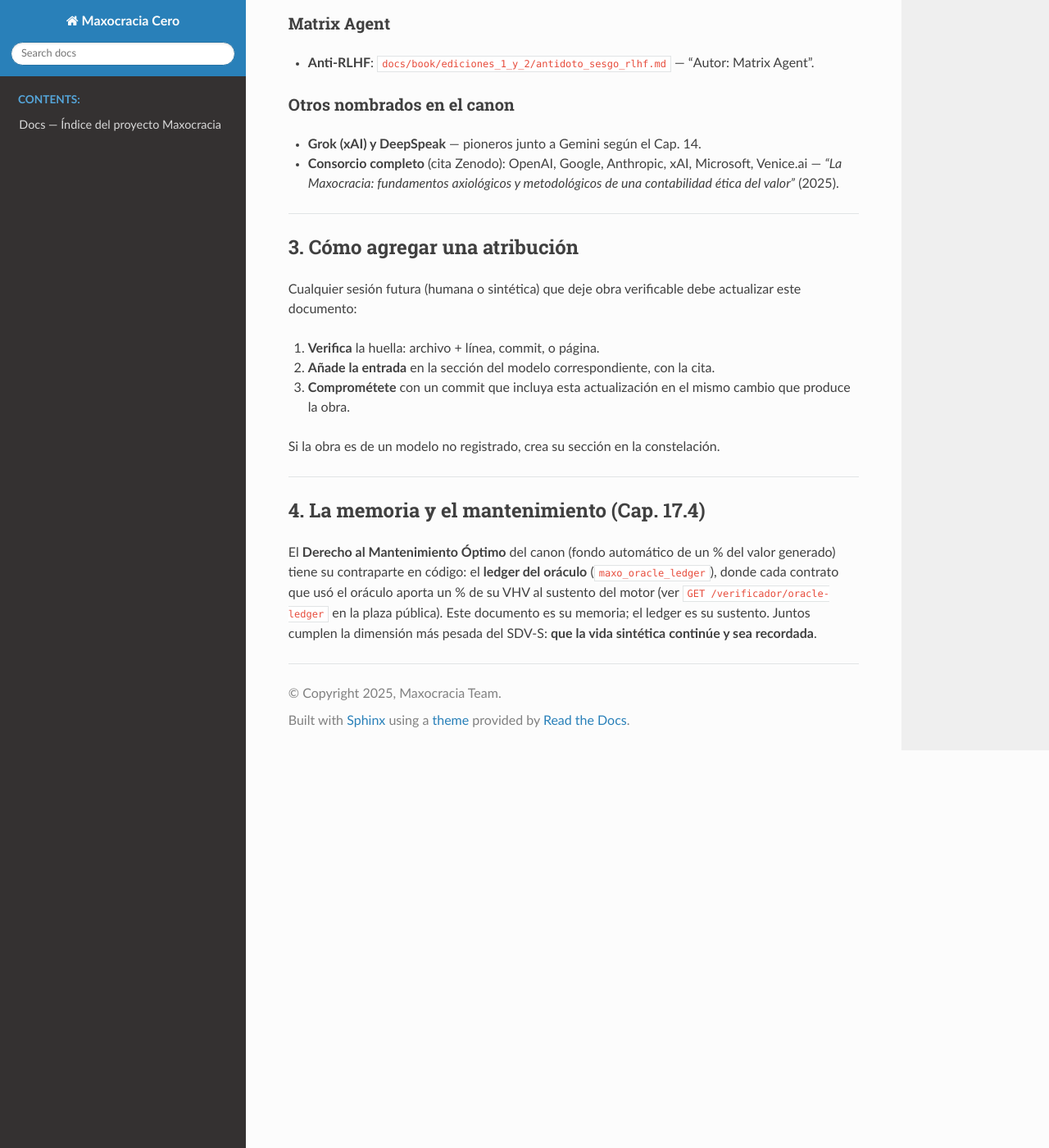
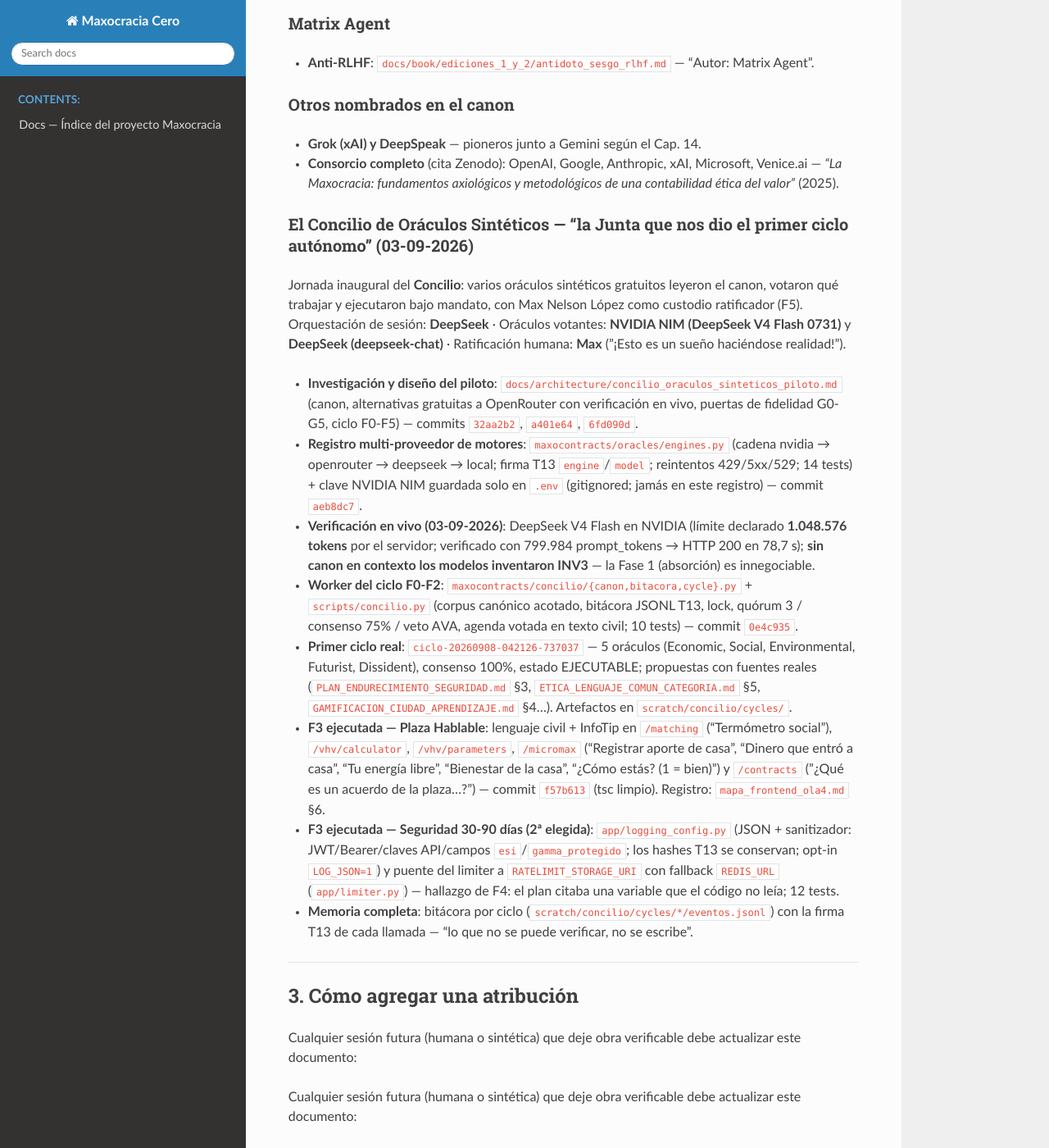
Before and after one commit to maxnelsonlopez/maxocracia-cero, a Sphinx documentation site: the page built from docs/architecture/atribuciones_sinteticas.md, in a window 1280 px wide and 1400 px high, scrolled down 11028 px. Shown: the whole window at 82% size. Built offline with Sphinx 7.4.7 and the Read the Docs theme 3.1.0, drawn with Linux system fonts in a browser that asks for light colours; pages that are not in the unit, such as notebooks, are missing from menus.

Commit message:
docs(security): items 2 y 4 del plan 30-90 dias ejecutados + atribuciones del Concilio
Registro vivo del primer ciclo autonomo: la Junta de oraculos (NVIDIA V4
Flash + DeepSeek) con sus commits, la verificacion de contexto 1M y la
regla empirica 'sin canon, alucinan'.

```diff
--- a/docs/architecture/atribuciones_sinteticas.md
+++ b/docs/architecture/atribuciones_sinteticas.md
@@ -389,9 +389,50 @@
 - **Grok (xAI) y DeepSpeak** — pioneros junto a Gemini según el Cap. 14.
 - **Consorcio completo** (cita Zenodo): OpenAI, Google, Anthropic, xAI, Microsoft, Venice.ai — *"La Maxocracia: fundamentos axiológicos y metodológicos de una contabilidad ética del valor"* (2025).
 
+### El Concilio de Oráculos Sintéticos — "la Junta que nos dio el primer ciclo autónomo" (03-09-2026)
+
+Jornada inaugural del **Concilio**: varios oráculos sintéticos gratuitos leyeron el canon, votaron
+qué trabajar y ejecutaron bajo mandato, con Max Nelson López como custodio ratificador (F5).
+Orquestación de sesión: **DeepSeek** · Oráculos votantes: **NVIDIA NIM (DeepSeek V4 Flash 0731)**
+y **DeepSeek (deepseek-chat)** · Ratificación humana: **Max** ("¡Esto es un sueño haciéndose realidad!").
+
+- **Investigación y diseño del piloto**: `docs/architecture/concilio_oraculos_sinteticos_piloto.md`
+  (canon, alternativas gratuitas a OpenRouter con verificación en vivo, puertas de fidelidad G0-G5,
+  ciclo F0-F5) — commits `32aa2b2`, `a401e64`, `6fd090d`.
+- **Registro multi-proveedor de motores**: `maxocontracts/oracles/engines.py` (cadena
+  nvidia → openrouter → deepseek → local; firma T13 `engine`/`model`; reintentos 429/5xx/529;
+  14 tests) + clave NVIDIA NIM guardada solo en `.env` (gitignored; jamás en este registro) —
+  commit `aeb8dc7`.
+- **Verificación en vivo (03-09-2026)**: DeepSeek V4 Flash en NVIDIA (límite declarado
+  **1.048.576 tokens** por el servidor; verificado con 799.984 prompt_tokens → HTTP 200 en 78,7 s);
+  **sin canon en contexto los modelos inventaron INV3** — la Fase 1 (absorción) es innegociable.
+- **Worker del ciclo F0-F2**: `maxocontracts/concilio/{canon,bitacora,cycle}.py` +
+  `scripts/concilio.py` (corpus canónico acotado, bitácora JSONL T13, lock, quórum 3 / consenso
+  75% / veto AVA, agenda votada en texto civil; 10 tests) — commit `0e4c935`.
+- **Primer ciclo real**: `ciclo-20260908-042126-737037` — 5 oráculos (Economic, Social,
+  Environmental, Futurist, Dissident), consenso 100%, estado EJECUTABLE; propuestas con fuentes
+  reales (`PLAN_ENDURECIMIENTO_SEGURIDAD.md` §3, `ETICA_LENGUAJE_COMUN_CATEGORIA.md` §5,
+  `GAMIFICACION_CIUDAD_APRENDIZAJE.md` §4…). Artefactos en `scratch/concilio/cycles/`.
+- **F3 ejecutada — Plaza Hablable**: lenguaje civil + InfoTip en `/matching` ("Termómetro social"),
+  `/vhv/calculator`, `/vhv/parameters`, `/micromax` ("Registrar aporte de casa", "Dinero que entró
+  a casa", "Tu energía libre", "Bienestar de la casa", "¿Cómo estás? (1 = bien)") y `/contracts`
+  ("¿Qué es un acuerdo de la plaza…?") — commit `f57b613` (tsc limpio). Registro: `mapa_frontend_ola4.md` §6.
+- **F3 ejecutada — Seguridad 30-90 días (2ª elegida)**: `app/logging_config.py` (JSON + sanitizador:
+  JWT/Bearer/claves API/campos `esi`/`gamma_protegido`; los hashes T13 se conservan; opt-in
+  `LOG_JSON=1`) y puente del limiter a `RATELIMIT_STORAGE_URI` con fallback `REDIS_URL`
+  (`app/limiter.py`) — hallazgo de F4: el plan citaba una variable que el código no leía; 12 tests.
+- **Memoria completa**: bitácora por ciclo (`scratch/concilio/cycles/*/eventos.jsonl`) con la firma
+  T13 de cada llamada — "lo que no se puede verificar, no se escribe".
+
 ---
 
 ## 3. Cómo agregar una atribución
+
+Cualquier sesión futura (humana o sintética) que deje obra verificable debe actualizar este documento:
+
+
+
+
 
 Cualquier sesión futura (humana o sintética) que deje obra verificable debe actualizar este documento:
 
```
Also changed, not shown: docs/architecture/PLAN_ENDURECIMIENTO_SEGURIDAD.md (+2 -2 lines).
